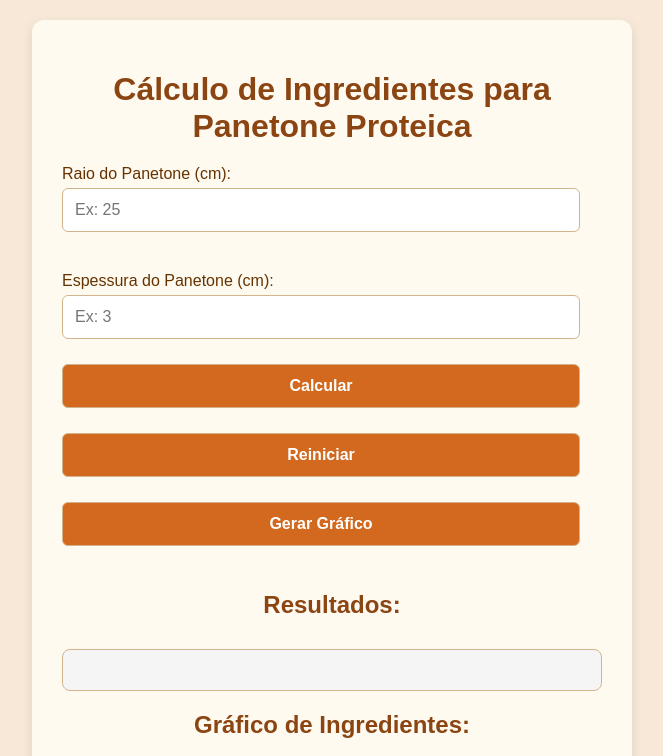
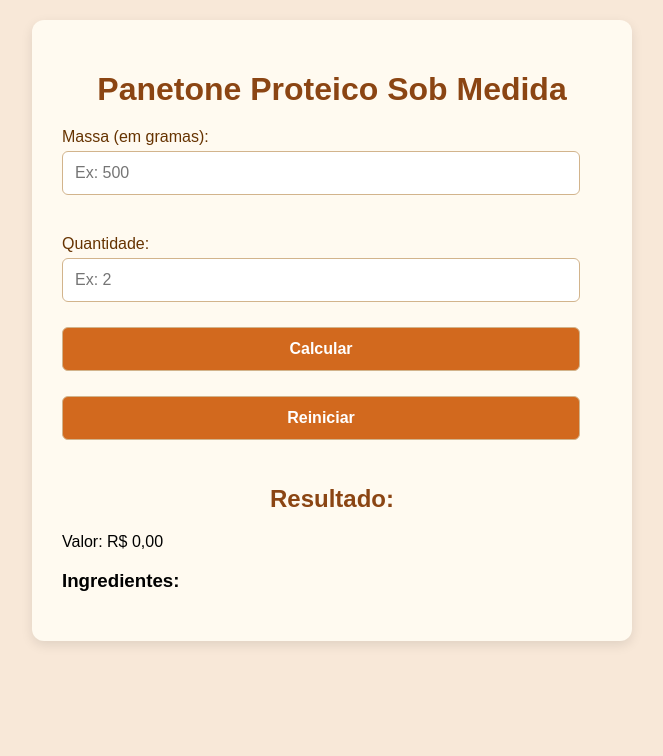
Before and after one commit to ericbolsonaro22/projeto_panetone, a plain HTML site: page index.html in a window 1280 px wide. Shown: the top 756 px of the page, without its empty margins (308-971 px from the left). Drawn offline with nearby package versions, Linux system fonts and the light colour scheme.

Commit message:
Update index.html

```diff
--- a/index.html
+++ b/index.html
@@ -1,34 +1,31 @@
 <!DOCTYPE html>
-<html lang="pt-BR">
+<html lang="pt-br">
 <head>
     <meta charset="UTF-8">
     <meta name="viewport" content="width=device-width, initial-scale=1.0">
-    <title>Cálculo do Panetone proteico</title>
+    <title>Panetone Proteico Sob Medida</title>
     <link rel="stylesheet" href="style.css">
-    <script src="script.js" defer></script>
-    <script src="https://cdn.jsdelivr.net/npm/chart.js" defer></script>
 </head>
 <body>
     <div class="container">
-        <h1>Cálculo de Ingredientes para Panetone Proteica</h1>
-
-
-
-        <label for="raio">Raio do Panetone (cm):</label>
-        <input type="number" id="raio" placeholder="Ex: 25" required>
-
-        <label for="espessura">Espessura do Panetone (cm):</label>
-        <input type="number" id="espessura" placeholder="Ex: 3" required>
-
-        <button onclick="calcularIngredientes()">Calcular</button>
+        <h1>Panetone Proteico Sob Medida</h1>
+        <div class="input-group">
+            <label for="massa">Massa (em gramas):</label>
+            <input type="number" id="massa" placeholder="Ex: 500">
+        </div>
+        <div class="input-group">
+            <label for="quantidade">Quantidade:</label>
+            <input type="number" id="quantidade" placeholder="Ex: 2">
+        </div>
+        <button onclick="calcular()">Calcular</button>
         <button onclick="reiniciar()">Reiniciar</button>
-        <button onclick="gerarGrafico()">Gerar Gráfico</button>
-
-        <h2>Resultados:</h2>
-        <div id="resultados"></div>
-
-        <h2>Gráfico de Ingredientes:</h2>
-        <canvas id="graficoIngredientes" width="400" height="400"></canvas>
+        <div id="resultado">
+            <h2>Resultado:</h2>
+            <p>Valor: <span id="valor">R$ 0,00</span></p>
+            <h3>Ingredientes:</h3>
+            <ul id="ingredientes"></ul>
+        </div>
     </div>
+    <script src="script.js"></script>
 </body>
 </html>
```
